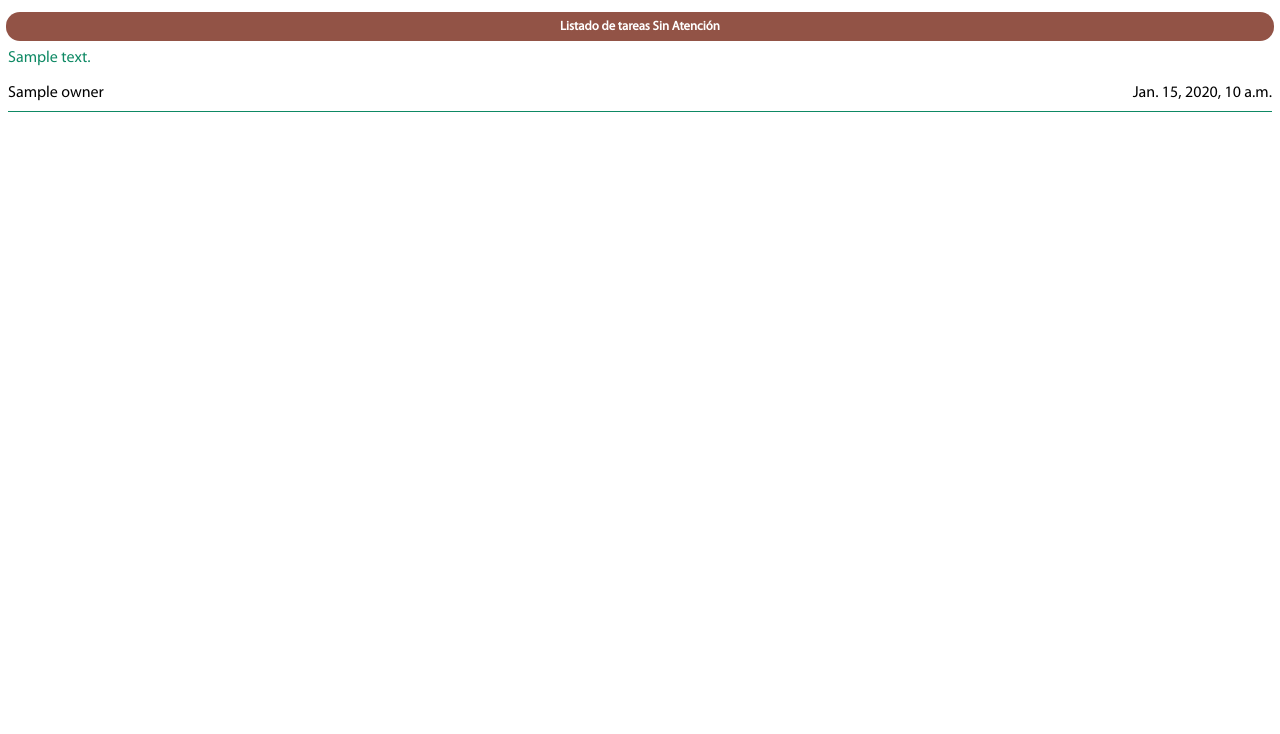
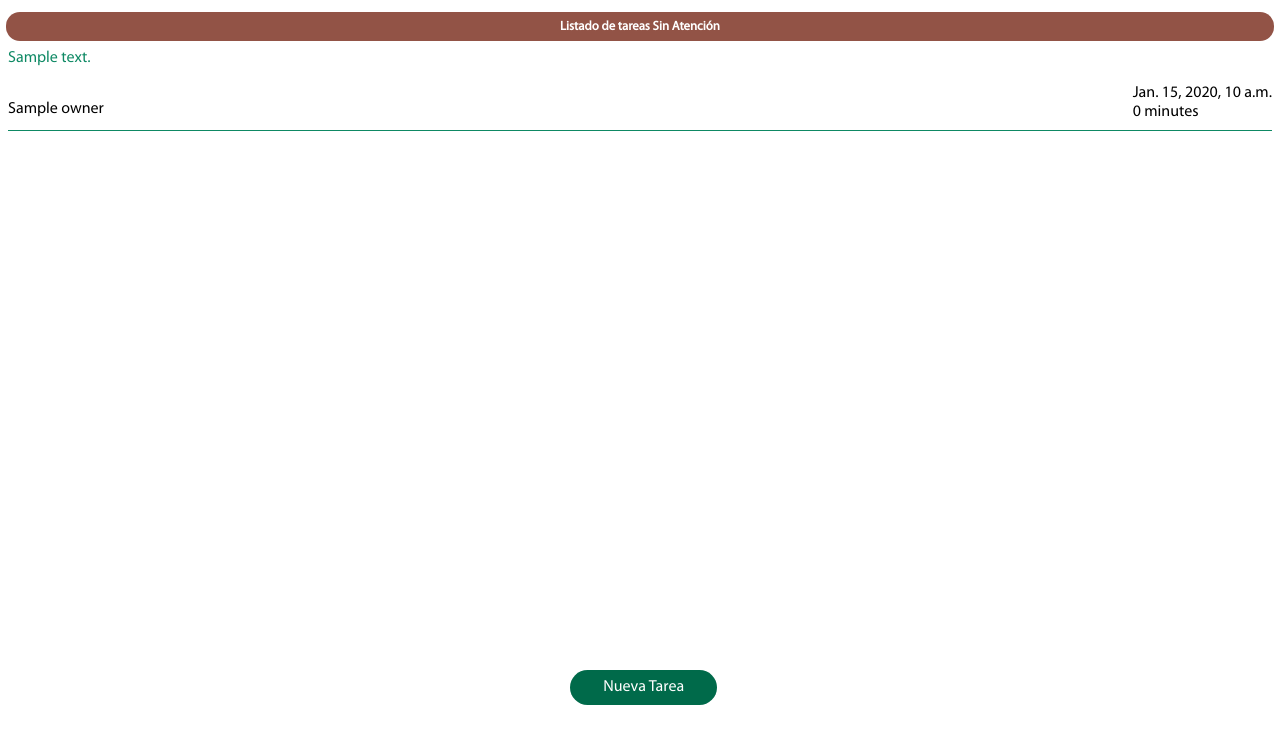
Before and after one commit to manuelmercado/memorize, a Django app: template tarea/templates/tarea_p.html in a window 1280 px wide. Shown: the part 66-800 px from the top of the page. Run offline with Django 3.2, Linux system fonts and the light colour scheme; the template is opened without the code that fills it: most values are stand-ins (such as "Sample title", 1, 10 or a date in 2020); some web fonts are replaced.

Commit message:
boton uneva tarea en tsa
se afino los estilos de tsa y se creo el botón para tareas nuevas

```diff
--- a/tarea/static/stylus/estilos_tsa.styl
+++ b/tarea/static/stylus/estilos_tsa.styl
@@ -13,12 +13,28 @@ a
 	text-decoration none
 
 .boton_menu
+	color white
+	font-size 1.5em
 	left 1em
-	font-size 1.5em
-	color white
 	margin-top -10px
 	position absolute
 	top 50%
+.button
+	background-color verde
+	border-bottom-left-radius 19px
+	border-bottom-right-radius 19px
+	border-top-left-radius 19px
+	border-top-right-radius 19px
+	color white
+	display block
+	left 50%
+	margin-left -70px
+	padding 0.5em 0.7em
+	position fixed
+	text-align center
+	top 92vh
+	width 125px
+
 .center
 	text-align center
 .container
@@ -37,10 +53,12 @@ a
 .logout
 	color white
 	font-size 1.5em
+	margin-top -10px
 	position absolute
+	right 1em
 	top 50%
-	margin-top -10px
-	right 1em
+.owner
+	margin-top 1em
 .right
 	float right
 .tarea
@@ -48,23 +66,23 @@ a
 	border-bottom solid 1px verde_claro
 	margin 0.5em 0 0 0
 	.tarea-titulo
-		a
-			color verde_claro
+		display block
+		color verde_claro
 		padding 0 0 1em 0
 .tarea-datos
 	overflow hidden
 
 .titulo
+	background-color rojo_titulo
+	border-bottom-left-radius 14px
+	border-bottom-right-radius 14px
+	border-top-left-radius 14px
+	border-top-right-radius 14px
+	color white
 	font-size 0.8em
-	color white
-	background-color rojo_titulo
+	margin 1em 0.5em 0.5em 0.5em
+	padding 0.5em 0.5em
 	text-align center
-	padding 0.5em 0.5em
-	margin 1em 0.5em 0.5em 0.5em
-	border-bottom-right-radius 14px
-	border-top-right-radius 14px
-	border-bottom-left-radius 14px
-	border-top-left-radius 14px
 .titulo-header
 	text-align center
 	margin-top 0.5em
--- a/tarea/templates/tarea_p.html
+++ b/tarea/templates/tarea_p.html
@@ -41,23 +41,27 @@
 	<section class="container">
 	{%for i in tareas_sa%}
 		<article class="tarea">
-			<div class="tarea-titulo">
-				<a href="/actividades/id={{i.id}}">{{i.description}}</a>
-			</div>
+			<!-- <div> -->
+				<a class="tarea-titulo" href="/actividades/id={{i.id}}">{{i.description}}</a>
+			<!-- </div> -->
 			<div class="tarea-datos">
-				<div class="left">
+				<div class="left owner">
 					<span>
 						{{i.owner}}
 					</span>
 				</div>
 				<div class="right">
-					<span>
+					<div>
 						{{i.date_tarea}}
-					</span>
+					</div>
+					<div>
+						{{i.date_tarea|timesince}}
+					</div>
 				</div>
 			</div>
 		</article>
 	{% endfor %}
 	</section>
+	<a href="add_tarea/" class="button">Nueva Tarea</a>
 </body>
 </html>
```
Also changed, not shown: tarea/static/css/estilos_tsa.css.
